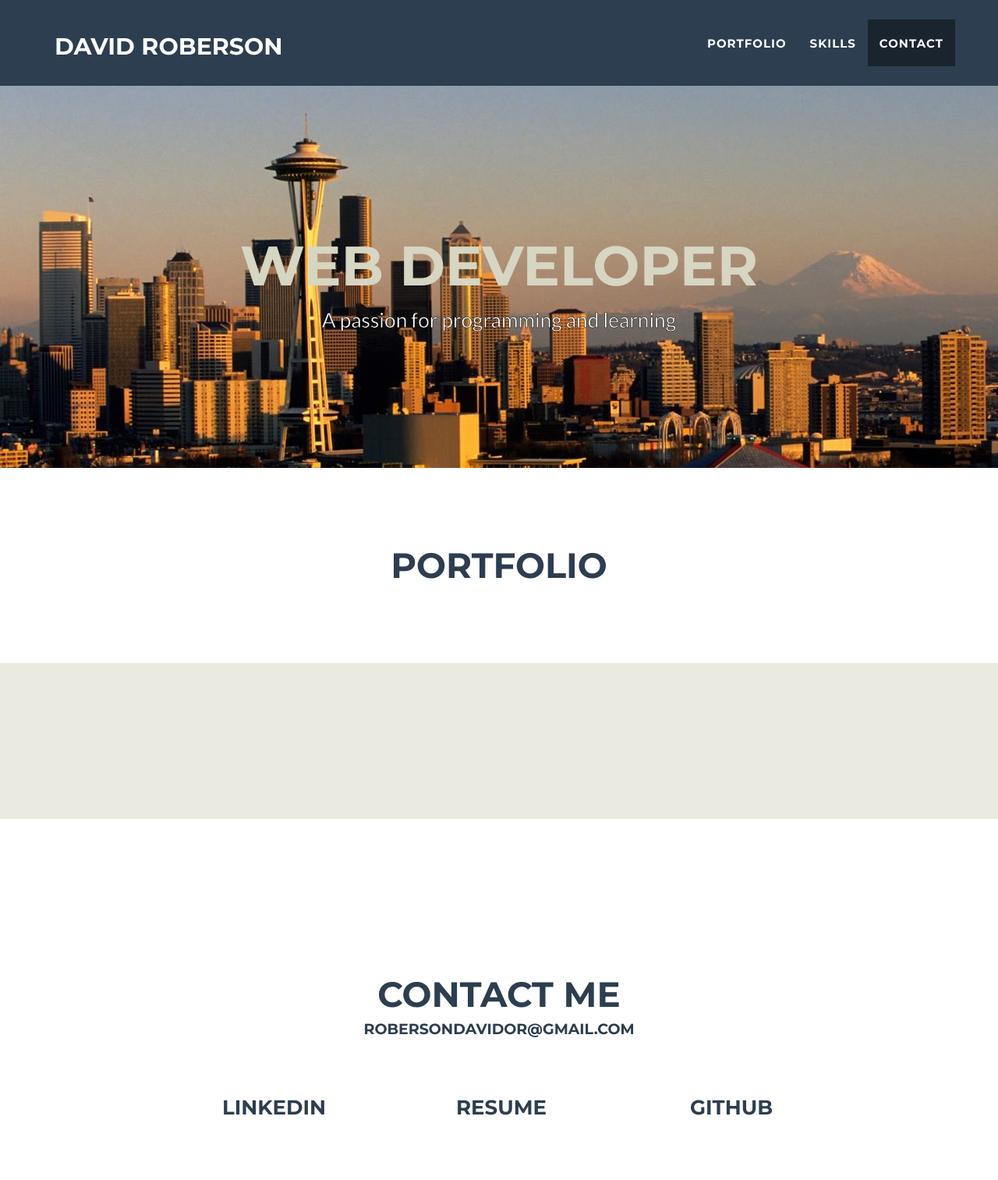
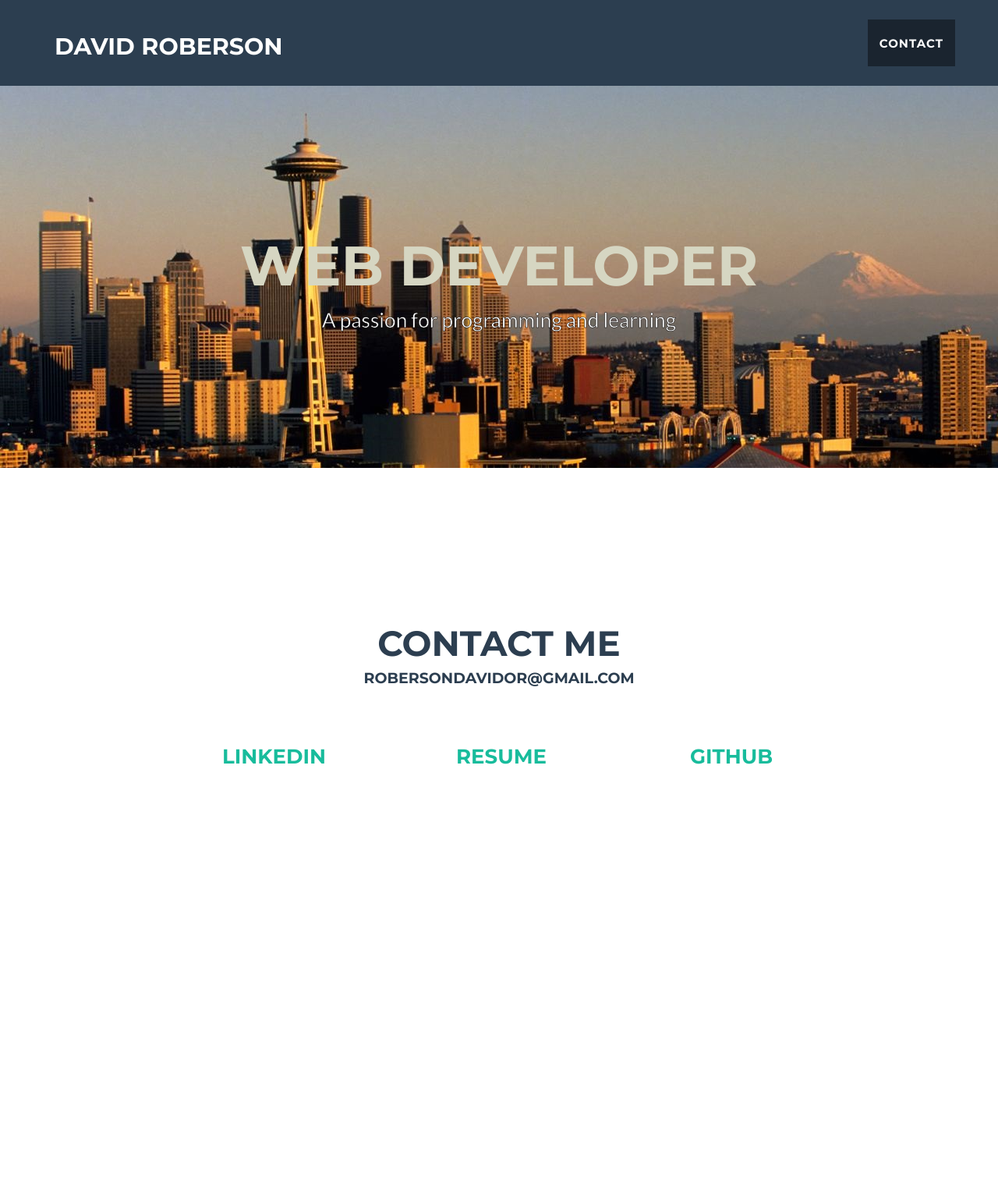
Before and after one commit to DavidWRoberson/PersonalWebsite, a website: page client/index.html in a window 1280 px wide. Shown: the whole page at 78% size. After the commit the page ends 1171 px from the top, so only its background shows below. Drawn offline with nearby package versions, Linux system fonts and the light colour scheme.

Commit message:
Final for now

```diff
--- a/client/index.html
+++ b/client/index.html
@@ -54,12 +54,6 @@
                         <a href="#page-top"></a>
                     </li>
                     <li class="page-scroll">
-                        <a href="#portfolio">Portfolio</a>
-                    </li>
-                    <li class="page-scroll">
-                        <a href="#skills">Skills</a>
-                    </li>
-                    <li class="page-scroll">
                         <a href="#contact">Contact</a>
                     </li>
                 </ul>
@@ -84,7 +78,7 @@
     </header>
 
     <!-- Portfolio Grid Section -->
-    <section id="portfolio">
+<!--     <section id="portfolio">
         <div class="container">
             <div class="row">
                 <div class="col-lg-12 text-center">
@@ -95,15 +89,15 @@
 
             </div>
         </div>
-    </section>
+    </section> -->
 
-    <!-- About Section -->
+    <!-- About Section
     <section class="success" id="skills">
         <div class ="container">
             <div class = "row">
 
             </div>
-        </div>
+        </div> -->
 <!--         <div class="container">
             <div class="row">
                 <div class="col-lg-12 text-center">
@@ -163,7 +157,7 @@
                 </div>
             </div>
         </div> -->
-    </section>
+   <!--  </section> -->
 
     <!-- Contact Section -->
     <section id="contact">
@@ -175,13 +169,13 @@
                 </div>
                 <div id="info_row" class="row .row-centered">
                     <div id="linkedin"class="col-sm-3 col-centered contact_links">
-                        <h3>LinkedIn</h3>
+                        <h3><a href="https://www.linkedin.com/in/davidwroberson"> LinkedIn</a></h3>
                     </div>
                     <div class="col-sm-3 col-centered contact_links">
-                        <h3>Resume</h3>
+                        <h3><a href = "resume.html">Resume</a></h3>
                     </div>
                     <div class="col-sm-3 col-centered contact_links">
-                        <h3>Github</h3>
+                        <h3><a href="https://github.com/DavidWRoberson">Github</a></h3>
                     </div>
                 </div>
                 <div id="contact_info">
--- a/server.js
+++ b/server.js
@@ -8,6 +8,6 @@ app.use(express.static(path.join(__dirname, './client')));
 // // Need require routes.js(app) from server/config
 // require('./server/config/routes.js')(app);
 
-app.listen(5001, function() {
-    console.log("5001");
+app.listen(5000, function() {
+    console.log("5000");
 })
```
Also changed, not shown: client/resume.html (added, +1 -0 lines).
